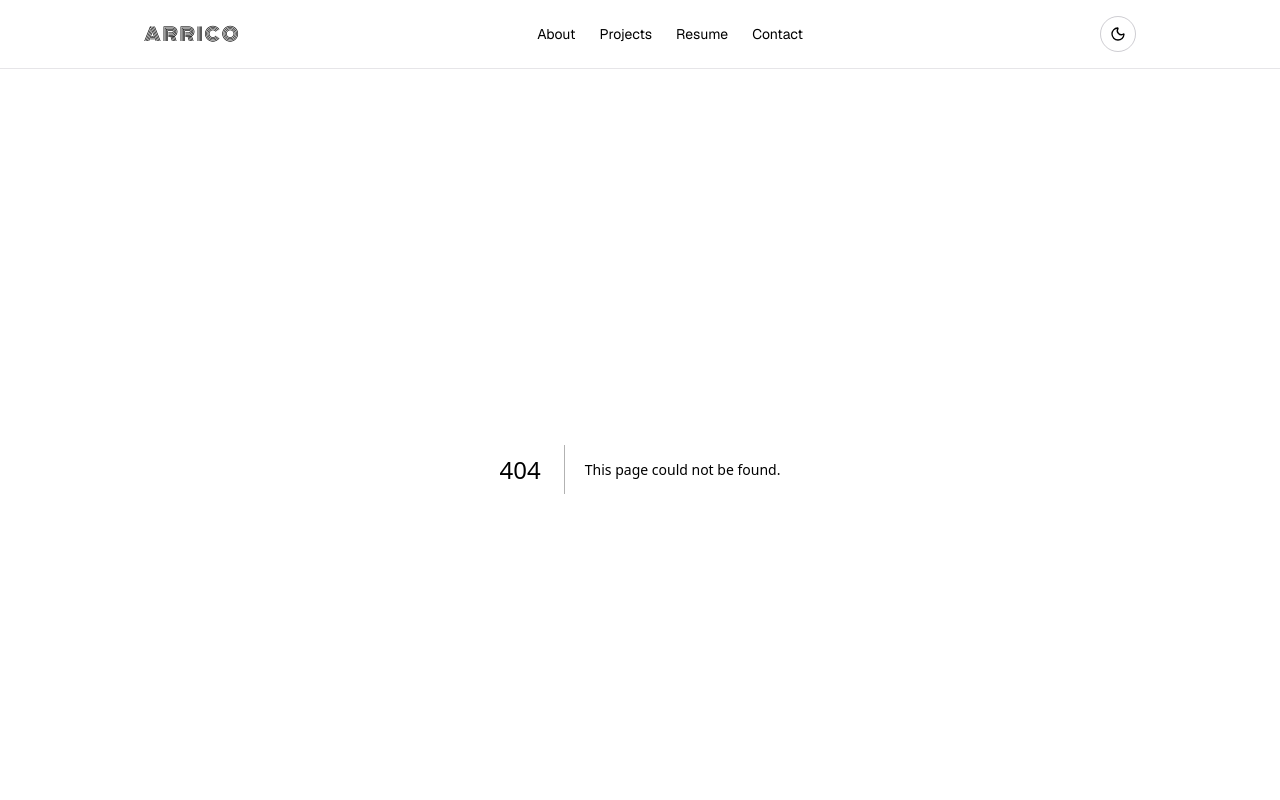
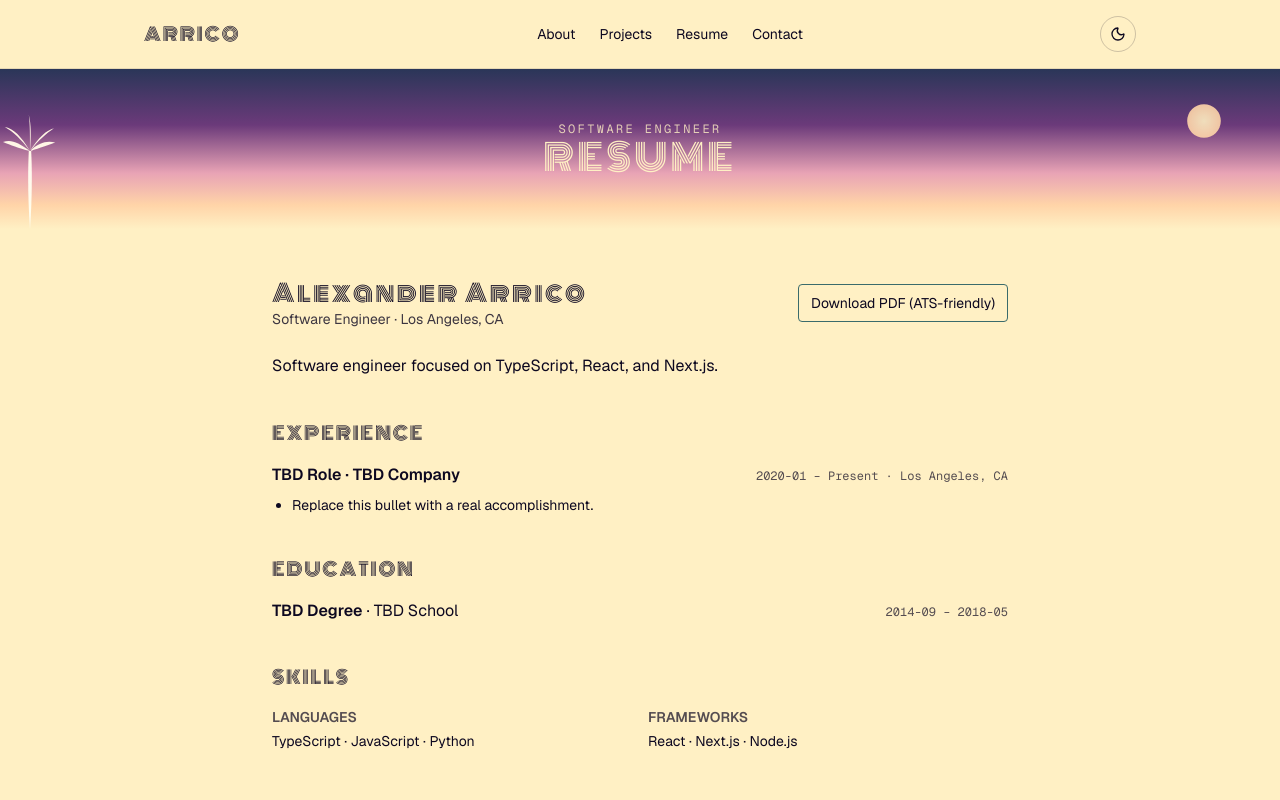
Before and after one commit to aarrico/portfolio, a Next.js app: page /resume in a window 1280 px wide. Before the commit this address had no page. Shown: the top 800 px of the page. Built offline with nearby package versions, Linux system fonts and the light colour scheme.

Commit message:
feat: resume page rendered from JSON

```diff
--- /dev/null
+++ b/app/resume/page.tsx
@@ -0,0 +1,91 @@
+import type { Metadata } from "next";
+import { InnerPageHeader } from "@/components/aesthetic/InnerPageHeader";
+import { getResume } from "@/lib/data";
+
+export const metadata: Metadata = {
+  title: "Resume",
+  description: "Resume of Alexander Arrico.",
+};
+
+function formatRange(start: string, end: string | null): string {
+  return `${start} – ${end ?? "Present"}`;
+}
+
+export default function ResumePage() {
+  const { basics, summary, experience, education, skills } = getResume();
+
+  return (
+    <>
+      <InnerPageHeader title="RESUME" eyebrow={basics.title} />
+      <article className="mx-auto max-w-3xl px-4 py-12">
+        <header className="flex flex-wrap items-center justify-between gap-4">
+          <div>
+            <h2 className="font-display text-2xl tracking-widest">{basics.name}</h2>
+            <p className="text-sm opacity-80">
+              {basics.title} · {basics.location}
+            </p>
+          </div>
+          <a
+            href="/resume.pdf"
+            className="rounded-sm border border-[color:var(--accent)] px-3 py-2 text-sm hover:bg-[color:var(--accent)] hover:text-[color:var(--bg)]"
+          >
+            Download PDF (ATS-friendly)
+          </a>
+        </header>
+
+        <p className="mt-6 leading-relaxed">{summary}</p>
+
+        <section className="mt-10">
+          <h3 className="font-display text-lg tracking-widest">EXPERIENCE</h3>
+          <ul className="mt-4 space-y-6">
+            {experience.map((job) => (
+              <li key={`${job.company}-${job.start}`}>
+                <div className="flex flex-wrap items-baseline justify-between gap-2">
+                  <p className="font-semibold">
+                    {job.role} · {job.company}
+                  </p>
+                  <p className="font-mono text-xs opacity-70">
+                    {formatRange(job.start, job.end)} · {job.location}
+                  </p>
+                </div>
+                <ul className="mt-2 list-disc pl-5 text-sm">
+                  {job.bullets.map((b, i) => (
+                    <li key={i}>{b}</li>
+                  ))}
+                </ul>
+              </li>
+            ))}
+          </ul>
+        </section>
+
+        <section className="mt-10">
+          <h3 className="font-display text-lg tracking-widest">EDUCATION</h3>
+          <ul className="mt-4 space-y-3">
+            {education.map((e) => (
+              <li key={e.school} className="flex flex-wrap items-baseline justify-between gap-2">
+                <p>
+                  <span className="font-semibold">{e.degree}</span> · {e.school}
+                </p>
+                <p className="font-mono text-xs opacity-70">
+                  {e.start} – {e.end}
+                </p>
+              </li>
+            ))}
+          </ul>
+        </section>
+
+        <section className="mt-10">
+          <h3 className="font-display text-lg tracking-widest">SKILLS</h3>
+          <div className="mt-4 grid gap-4 sm:grid-cols-2">
+            {skills.map((g) => (
+              <div key={g.category}>
+                <p className="text-sm font-semibold uppercase opacity-70">{g.category}</p>
+                <p className="mt-1 text-sm">{g.items.join(" · ")}</p>
+              </div>
+            ))}
+          </div>
+        </section>
+      </article>
+    </>
+  );
+}
```
Also changed, not shown: 1 other file (tests, documents, lock files or other folders).
